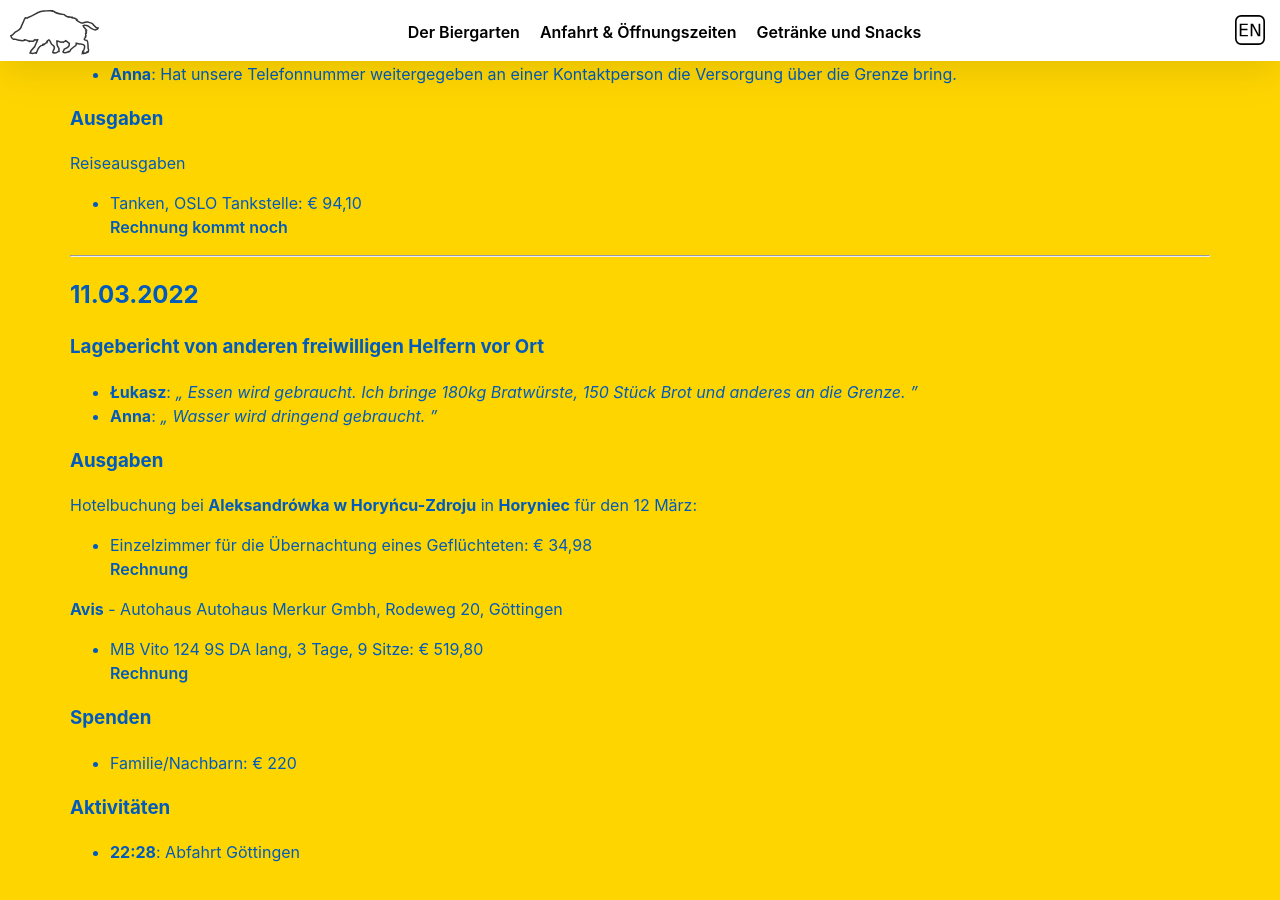
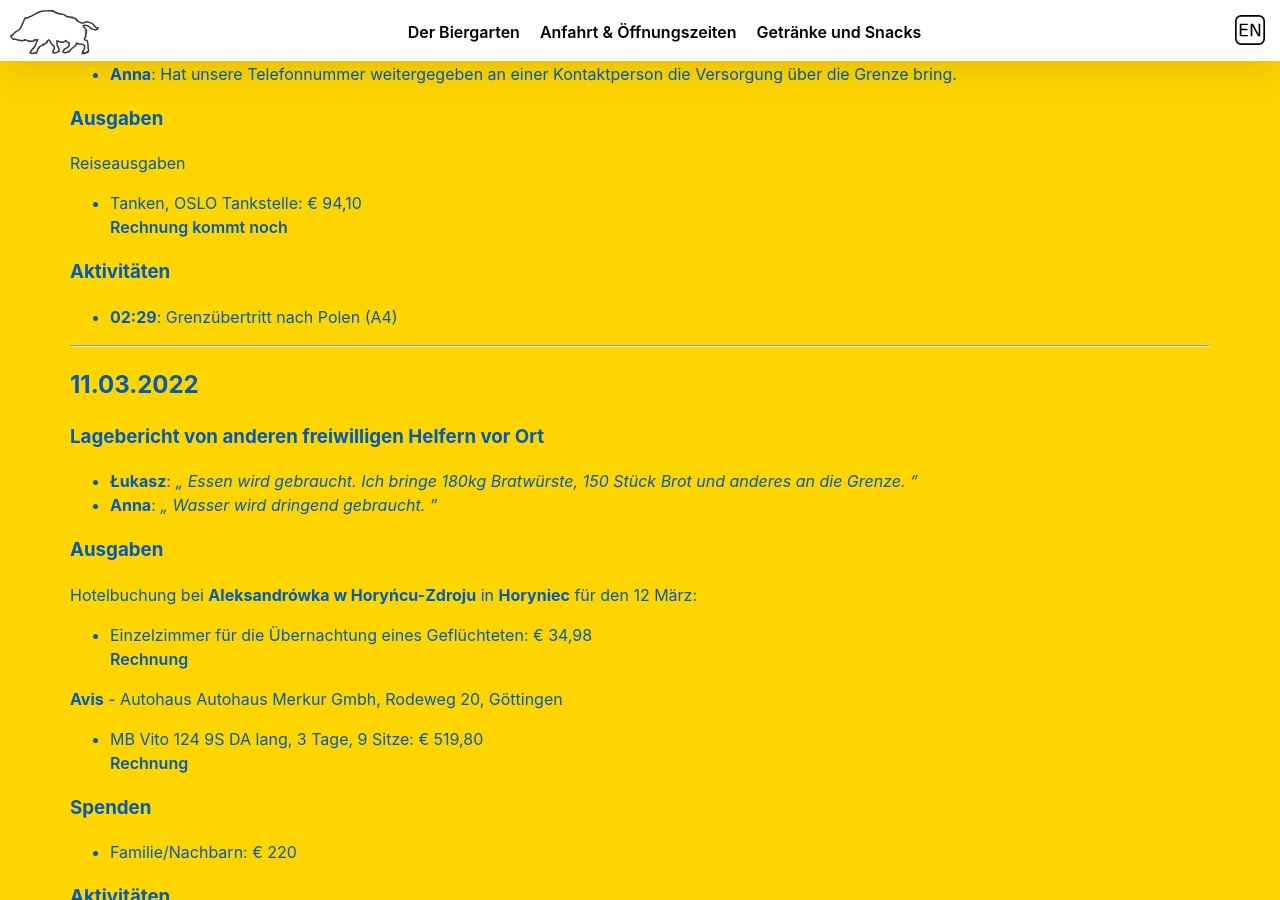
Before and after one commit to versable/kehr-website, a Jekyll site: the page built from ukraine.html, in a window 1280 px wide and 900 px high, scrolled down 546 px. Built offline with Jekyll 4.4.1, drawn with Linux system fonts in a browser that asks for light colours.

Commit message:
Update travel status

```diff
--- a/en/ukraine.html
+++ b/en/ukraine.html
@@ -99,5 +99,11 @@ permalink: /en/ukraine/
                 Family/Neighbours: € 220
             </li>
         </ul>
+        <h3>Activities</h3>
+        <ul>
+            <li>
+                <b>22:28</b>: Departure Göttingen
+            </li>
+        </ul>
     </div>
 </section>
--- a/ukraine.html
+++ b/ukraine.html
@@ -51,6 +51,12 @@ permalink: /ukraine/
                 <a href="#" target="_blank">
                     Rechnung kommt noch
                 </a>
+            </li>
+        </ul>
+        <h3>Aktivitäten</h3>
+        <ul>
+            <li>
+                <b>02:29</b>: Grenzübertritt nach Polen (A4)
             </li>
         </ul>
         <hr>
```
